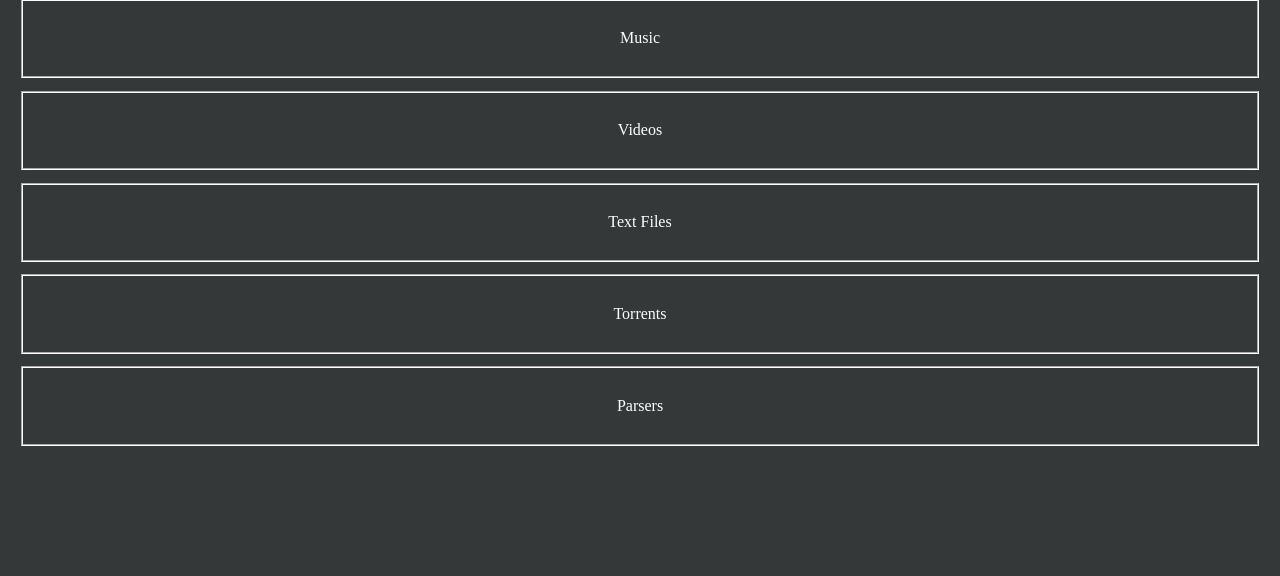
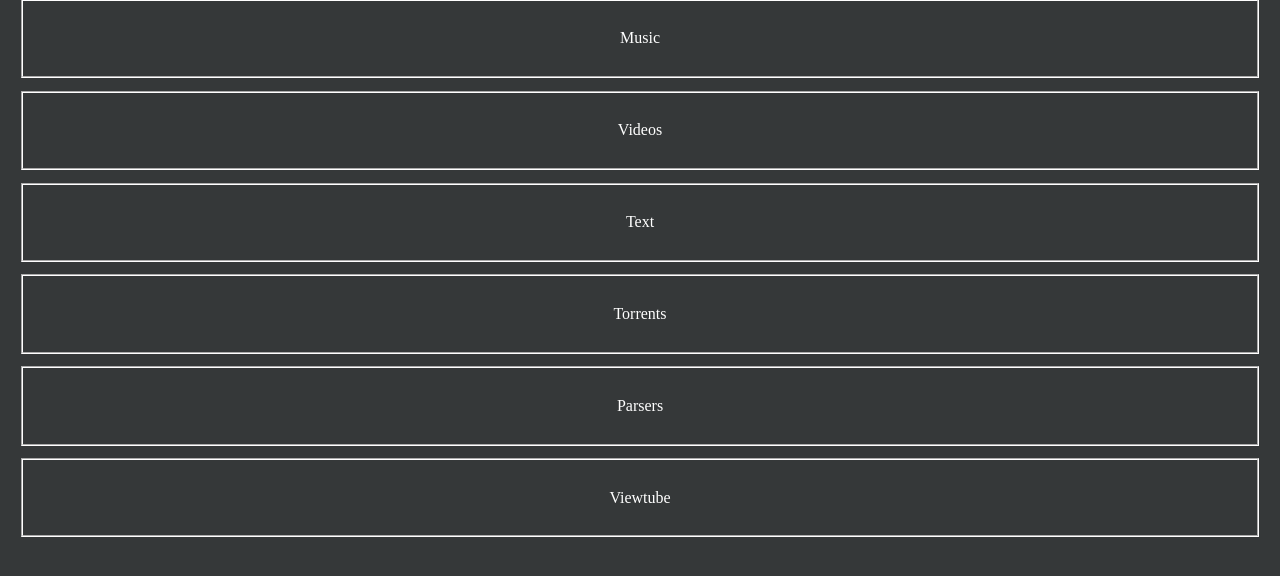
Before and after one commit to Ferlony/MediaService, a FastAPI app: template src/main/resources/mediaservice/src/templates/index.html in a window 1280 px wide. Shown: the part 207-783 px from the top of the page. Run offline with FastAPI, Linux system fonts and the light colour scheme; the template is opened without the code that fills it, so the values that code supplies are empty; parts of the project's set-up code (start-up, migrations or seed data) failed here and were passed over.

Commit message:
viewtube button

```diff
--- a/src/main/python/router.py
+++ b/src/main/python/router.py
@@ -85,7 +85,8 @@ async def not_found_exception_handler(request: Request, exc: HTTPException):
 async def root(request: Request):
     auth_logger.log_attempt_new_connection_host(request.client.host)
     return templates.TemplateResponse(
-        "index.html", {"request": request}
+        "index.html", {"request": request,
+                       "viewtube": f"http://{ConfigData.config_host}:8066"}
     )
 
 
@@ -122,7 +123,10 @@ async def post_register(request: Request, item: UserSchema):
 async def login(request: Request):
     auth_logger.log_attempt_new_connection_host(request.client.host)
     return templates.TemplateResponse(
-        "login.html", {"request": request}
+        "login.html", {"request": request,
+                       "host": ConfigData.config_host,
+                       "port": ConfigData.config_port
+                       }
     )
 
 
--- a/src/main/resources/mediaservice/src/templates/index.html
+++ b/src/main/resources/mediaservice/src/templates/index.html
@@ -30,7 +30,7 @@
             </a>
             <a href="textfiles">
                 <div class="div-box">
-                    <p>Text Files</p>
+                    <p>Text</p>
                 </div>
             </a>
             <a href="torrents">
@@ -45,6 +45,12 @@
                 </div>
             </a>
 
+            <a href={{viewtube}}>
+                <div class="div-box">
+                    <p>Viewtube</p>
+                </div>
+            </a>
+
         </div>
     </body>
 </html>
```
